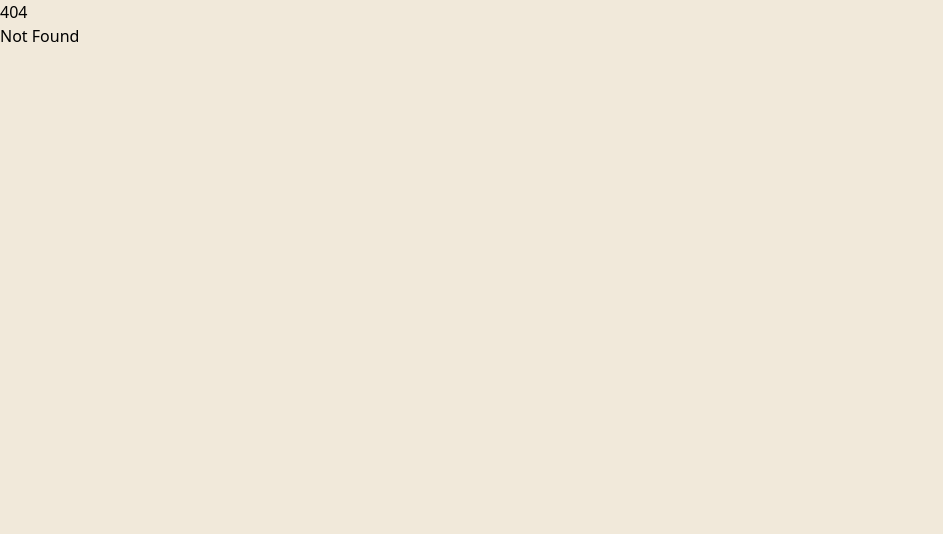
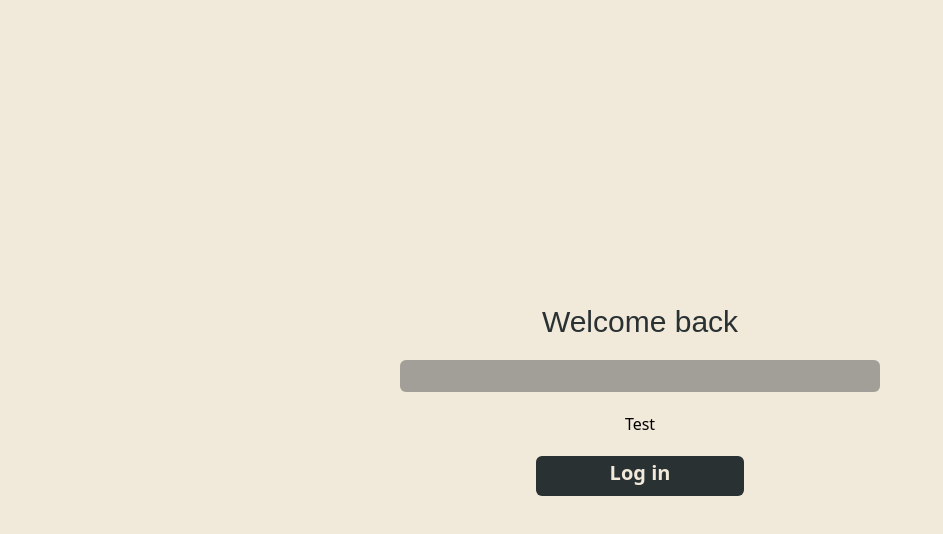
Before and after one commit to sneji-mincheva/DM, a SvelteKit app: page /login in a window 1280 px wide. Before the commit this address had no page. Shown: the top 534 px of the page, without its empty margins (0-943 px from the left). Built offline with nearby package versions, Linux system fonts and the light colour scheme; a web font is replaced by a local one.

Commit message:
Add Input component

```diff
--- /dev/null
+++ b/src/lib/components/Input.svelte
@@ -0,0 +1,7 @@
+<script lang="ts">
+    let { children } = $props();
+</script>
+
+
+<input class="bg-(--login) text-(--bg) opacity-0.4 w-120 h-8 rounded-md flex text-xl pb-1.5 items-center justify-center text-center font-bold">
+    {@render children?.()}
--- a/src/routes/+layout.svelte
+++ b/src/routes/+layout.svelte
@@ -12,6 +12,7 @@
         --lighter: #4F5165;
         --footer: #474044;
         --footerT: #F1E9DA;
+        --login: rgba(41, 49, 50, 0.4);
     }
 
     :global(body) {
--- /dev/null
+++ b/src/routes/login/+page.svelte
@@ -0,0 +1,11 @@
+ <script lang="ts">
+
+ import Input from "$lib/components/Input.svelte";
+ import Button from "$lib/components/Button.svelte";
+
+ </script>
+ <main class="flex flex-col gap-5 items-center justify-center h-screen z-30 overflow-x-hidden">
+<p class="text-saira text-(--text) text-3xl">Welcome back</p>
+     <Input>Test</Input>
+     <Button>Log in</Button>
+ </main>
```
